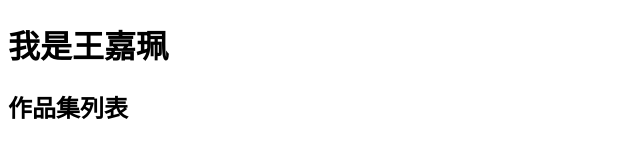
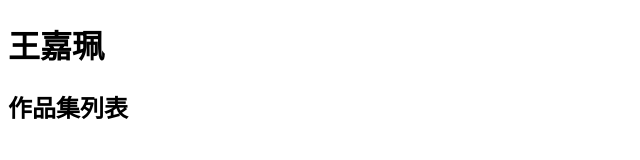
Before and after one commit to GavinaWang/GavinaWang.github.io, a plain HTML site: page index.html in a window 1280 px wide. Shown: the whole page, without its empty margins (0-640 px from the left). Drawn offline with Linux system fonts and the light colour scheme.

Commit message:
Update index.html

```diff
--- a/index.html
+++ b/index.html
@@ -5,7 +5,7 @@
     <title>Gavina's GitHub</title>
   </head>
   <body>
-    <h1>我是王嘉珮</h1>
+    <h1>王嘉珮</h1>
   </body>
   <body>
     <h2>作品集列表</h2>
```
